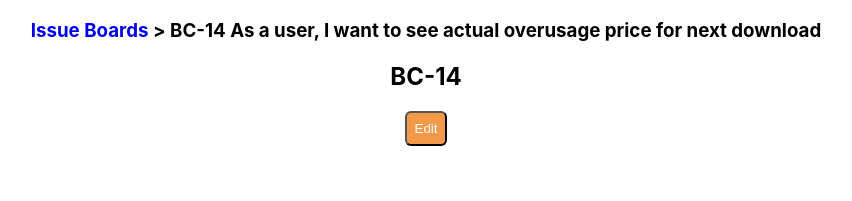
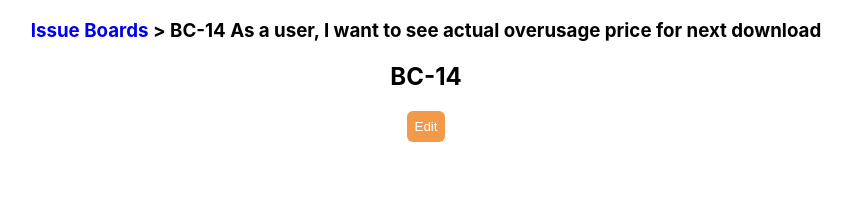
Before and after one commit to ViktorBachmanov/PL-Issue_Boards, a React (Create React App) app: page /BC-14 in a window 1280 px wide. Shown: the top 201 px of the page, without its empty margins (214-1066 px from the left). Built offline with nearby package versions, Linux system fonts and the light colour scheme.

Commit message:
Variant-1 of Description page is done

```diff
--- a/src/App.css
+++ b/src/App.css
@@ -9,6 +9,18 @@
 
 a {
   text-decoration-line: none;
+}
+
+button {
+  display: inline-block;
+  border: none;
+  padding: 0;
+  margin: 0;
+  text-decoration: none;
+  cursor: pointer;
+  text-align: center;
+  -webkit-appearance: none;
+  -moz-appearance: none;
 }
 
 .button {
--- a/src/features/todos/description.js
+++ b/src/features/todos/description.js
@@ -1,51 +1,34 @@
-import React, { Fragment, useState } from "react";
+import { Fragment, useState } from "react";
 import { useParams } from "react-router-dom";
 import EditForm from './editForm';
 //import { useLocation } from 'react-router-dom';
 import { useSelector } from 'react-redux'
 
 
-export default class Description extends React.Component {
-    constructor(props) {
-        super(props);
+export default function Description() {
 
 
 
-        this.state = {
-            mode: 'READ'
-        }
-
-       // this.todoId = useParams();
-       const location = window.location;
-       const todoId = location.pathname.substring(1);    // strip leading slash
-
-        this.handleEdit = this.handleEdit.bind(this);
-
-        this.view = (
-            <Fragment>
-                <h2>{todoId}</h2>
-                <button className="button button_orange" onClick={this.handleEdit}>Edit</button>
-            </Fragment>
-        );
-    }
+    const { todoId } = useParams();
 
 
-    //const [mode, setMode] = useState('READ');   //   READ / EDIT
+    let readView = (
+        <Fragment>
+            <h2>{todoId}</h2>
+            <button className="button button_orange" onClick={handleEdit}>Edit</button>
+        </Fragment>
+    );
+
+    let [view, setView] = useState(readView);
+
+
+    function handleEdit() {
+        setView(<EditForm/>);
+
+    };
 
 
 
-    handleEdit() {
-        this.view = <EditForm/>
-        //setMode('EDIT');
-        this.setState({
-            mode: 'EDIT'
-        })
-        //forceUpdate();
-    };
+    return view;
 
-
-    render() {
-        return this.view;
-
-    }
 };
--- a/src/features/todos/editForm.js
+++ b/src/features/todos/editForm.js
@@ -1,8 +1,24 @@
+import { useDispatch } from 'react-redux';
+import { Link } from "react-router-dom";
+
+
 export default function EditForm() {
+    const dispatch = useDispatch();
+
+    const handleSave = () => {
+        dispatch({
+            type: 'todos/todoSave',
+            payload: {
+                id: 'ABC'
+            }
+        });
+    };
+
     return (
         <div>
             <input placeholder='Title *' maxLength='100'/>
             <textarea placeholder='Description' maxLength='300'/>
+            <Link to='/' className="button button_blue" onClick={handleSave}>Save</Link>
         </div>
     );
 }
--- a/src/features/todos/todosSlice.js
+++ b/src/features/todos/todosSlice.js
@@ -3,7 +3,7 @@ import initialState from './initialState'
 
 export default function todosReducer(state = initialState, action) {
     switch (action.type) {
-        case 'todos/todoAdded': {
+        case 'todos/todoSave': {
             return [ ...state, action.payload ];
         }
         default:
--- a/src/store.js
+++ b/src/store.js
@@ -2,6 +2,9 @@ import { createStore } from 'redux'
 import rootReducer from './rootReducer'
 
 
-const store = createStore(rootReducer)
+const store = createStore(
+    rootReducer,
+    window.__REDUX_DEVTOOLS_EXTENSION__ && window.__REDUX_DEVTOOLS_EXTENSION__()
+)
 
 export default store
```
